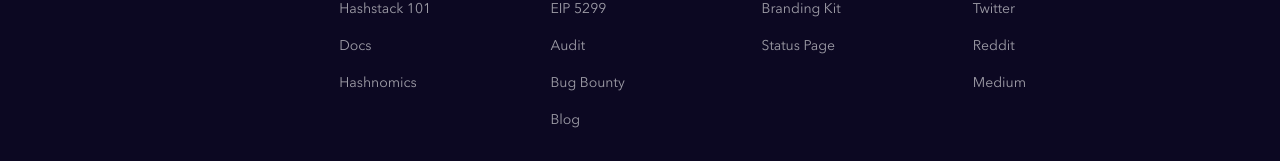
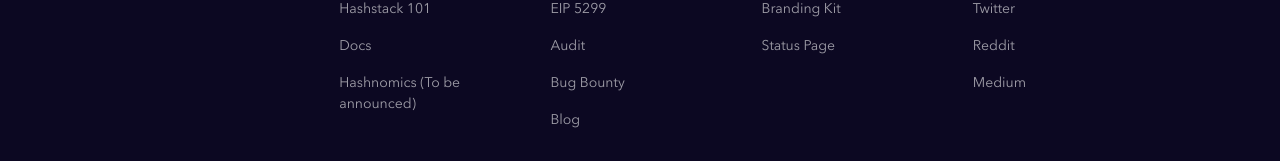
Before and after one commit to 0xHashstack/hashstatic, a Next.js app: page / in a window 1280 px wide. Shown: the part 6045-6206 px from the top of the page. Built offline with nearby package versions, Linux system fonts and the light colour scheme.

Commit message:
[Update][HASH-496] Updated footer links [Done]

```diff
--- a/components/Footer.jsx
+++ b/components/Footer.jsx
@@ -128,11 +128,11 @@ function Footer() {
                 as="a"
                 _hover={{ fontWeight: "600", cursor: "pointer" }}
                 transition="0.1s"
-                target="_blank"
+                target="_self"
                 href={urls.Hashnomics}
                 opacity="60%"
               >
-                Hashnomics
+                Hashnomics (To be announced)
               </Text>
             </VStack>
           </GridItem>
--- a/consts/urls.js
+++ b/consts/urls.js
@@ -51,8 +51,7 @@ export const urls = {
   Linkedin:
     "https://www.linkedin.com/company/0xhashstack/?originalSubdomain=in",
   Bug_Bounty: "https://blog.hashstack.finance/launching-community-bug-bounty",
-  Hashstack_101:
-    " https://docs.hashstack.finance/zk-testnet-guide/accessing-the-testnet",
+  Hashstack_101: "https://docs.hashstack.finance/testnet-guide/",
   //articles
   article1:
     "https://blog.hashstack.finance/deconstructing-hashstacks-dynamic-interest-algorithm-dial/",
```
